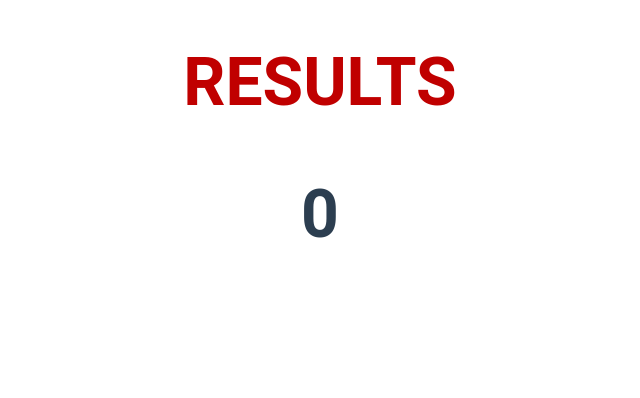
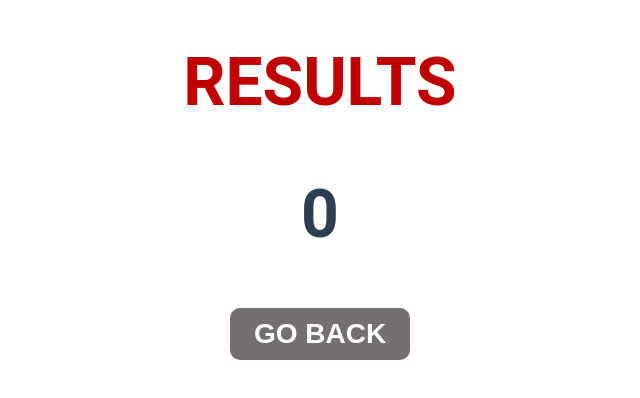
Before and after one commit to rareramos/ChinesePod-Vue, a Vue app: page /results in a window 1280 px wide. Shown: the top 398 px of the page, without its empty margins (320-960 px from the left). Built offline with nearby package versions, Linux system fonts and the light colour scheme.

Commit message:
Add button to Result page

```diff
--- a/src/views/Results.vue
+++ b/src/views/Results.vue
@@ -3,12 +3,23 @@
     :class="$style.results">
     <h1>Results</h1>
     <h2>{{ $route.query.answers || 0 }}</h2>
+    <button
+      :class="$style.backButton"
+      @click="goToStart">
+      Go back
+    </button>
   </div>
 </template>
 
 <script>
 export default {
   name: 'ResultsPage',
+
+  methods: {
+    async goToStart() {
+      await this.$router.push({ path: '/' });
+    }
+  }
 };
 </script>
 
@@ -26,5 +37,23 @@ export default {
     h2 {
       text-align: center;
     }
+
+    button {
+      width: 180px;
+      margin: auto;
+      padding: 10px;
+      text-transform: uppercase;
+      font-weight: bold;
+      font-size: 28px;
+      color: #fff;
+      border: 0;
+      outline: none;
+      border-radius: 10px;
+      cursor: pointer;
+    }
+
+    .backButton {
+      background: #757070;
+    }
   }
 </style>
```
